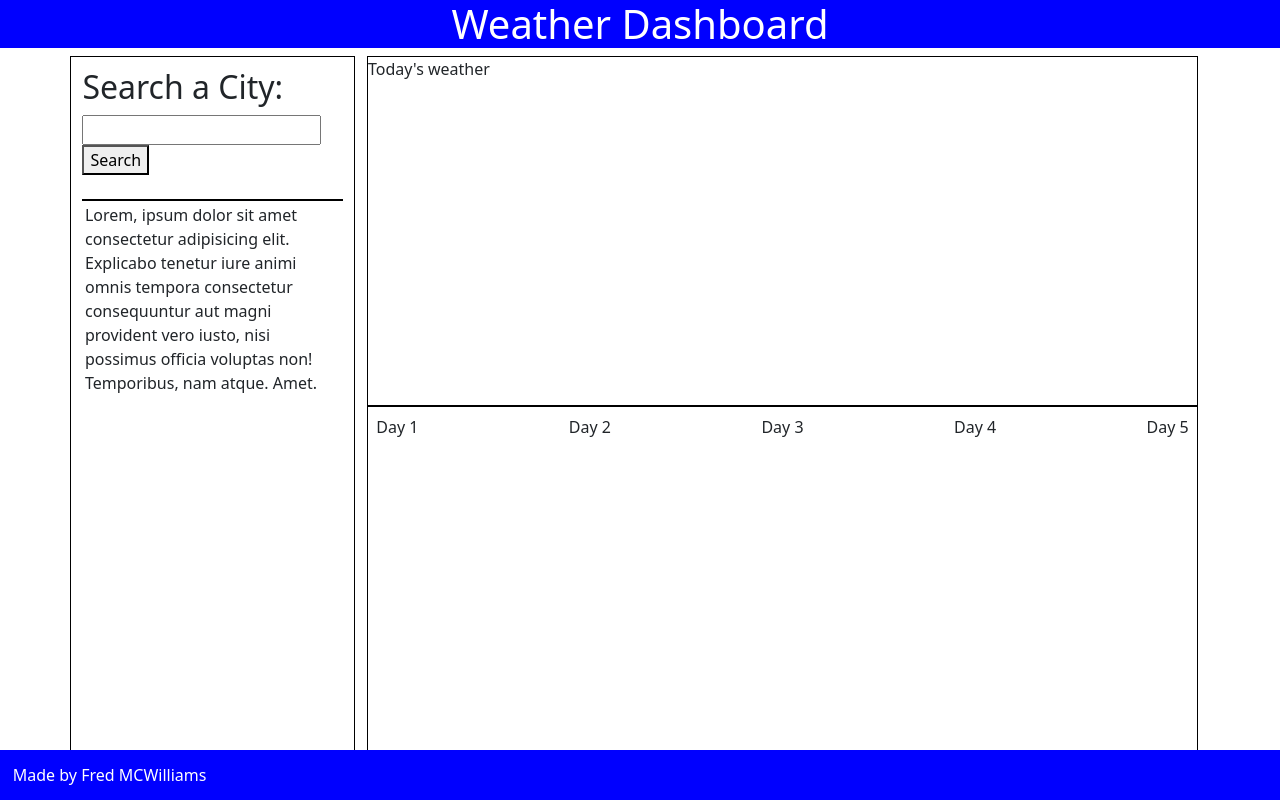
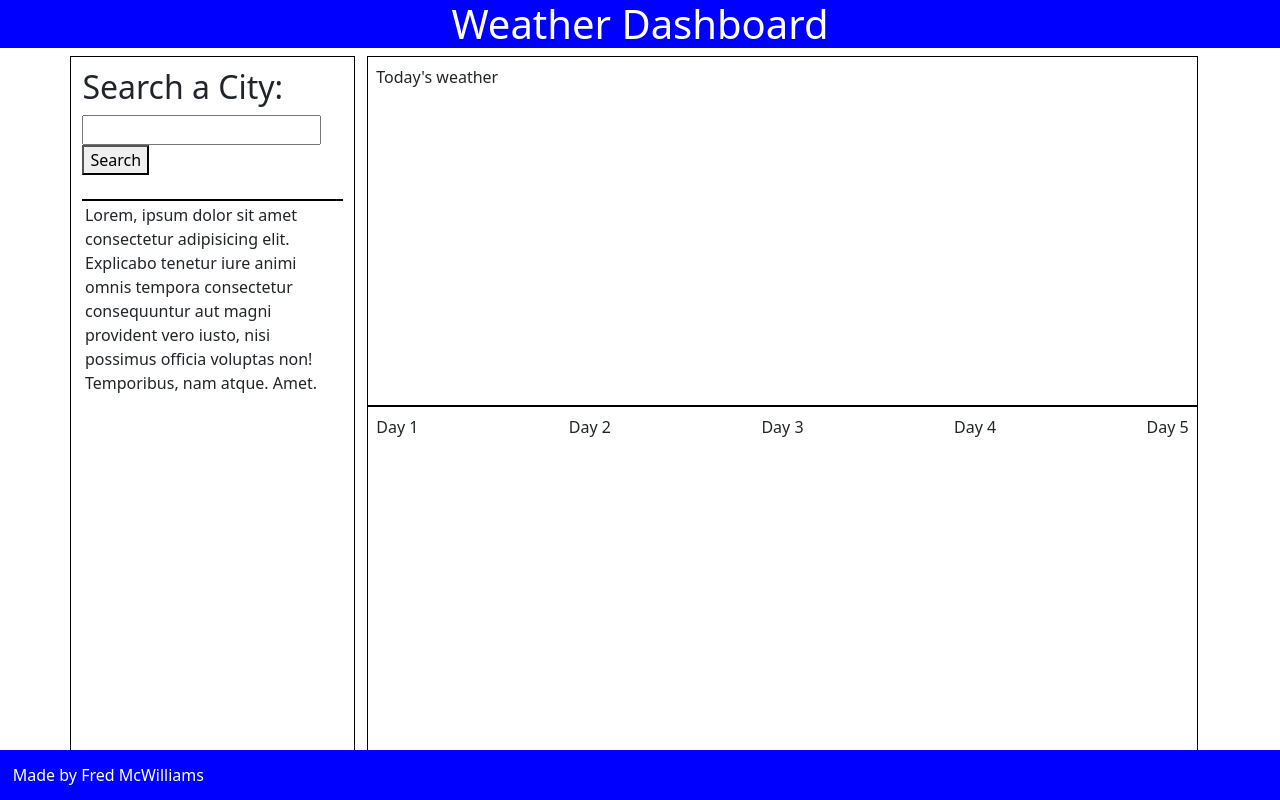
Before and after one commit to fmcwilliams92/weather-app, a plain HTML site: page index.html in a window 1280 px wide. Drawn offline with nearby package versions, Linux system fonts and the light colour scheme.

Commit message:
created develop branch for further editing, added some padding to the current weather and forecast sections

```diff
--- a/assets/css/style.css
+++ b/assets/css/style.css
@@ -22,6 +22,7 @@
 #currentDay {
   border: 1px solid black;
   height: 350px;
+  padding: 1%;
 }
 
 /* 5 day forecast */
--- a/index.html
+++ b/index.html
@@ -51,7 +51,7 @@
 </section>
 
 <footer id="footerCSS">
-  Made by Fred MCWilliams
+  Made by Fred McWilliams
 </footer>
 
   <script src="https://cdn.jsdelivr.net/npm/bootstrap@5.0.0-beta3/dist/js/bootstrap.bundle.min.js" integrity="sha384-JEW9xMcG8R+pH31jmWH6WWP0WintQrMb4s7ZOdauHnUtxwoG2vI5DkLtS3qm9Ekf" crossorigin="anonymous"></script>
```
